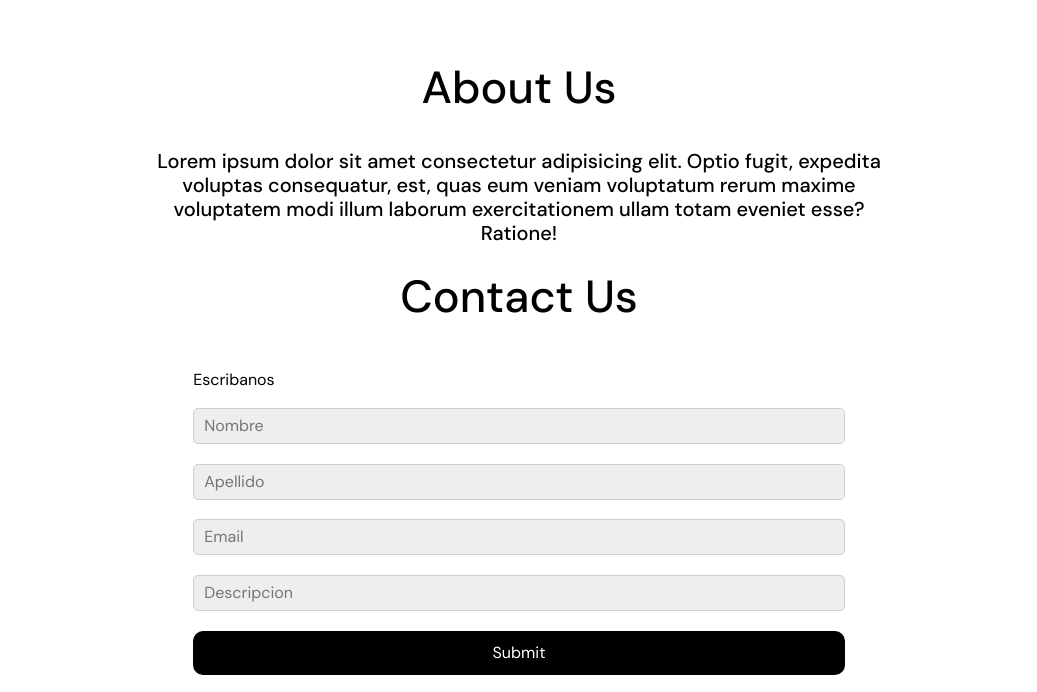
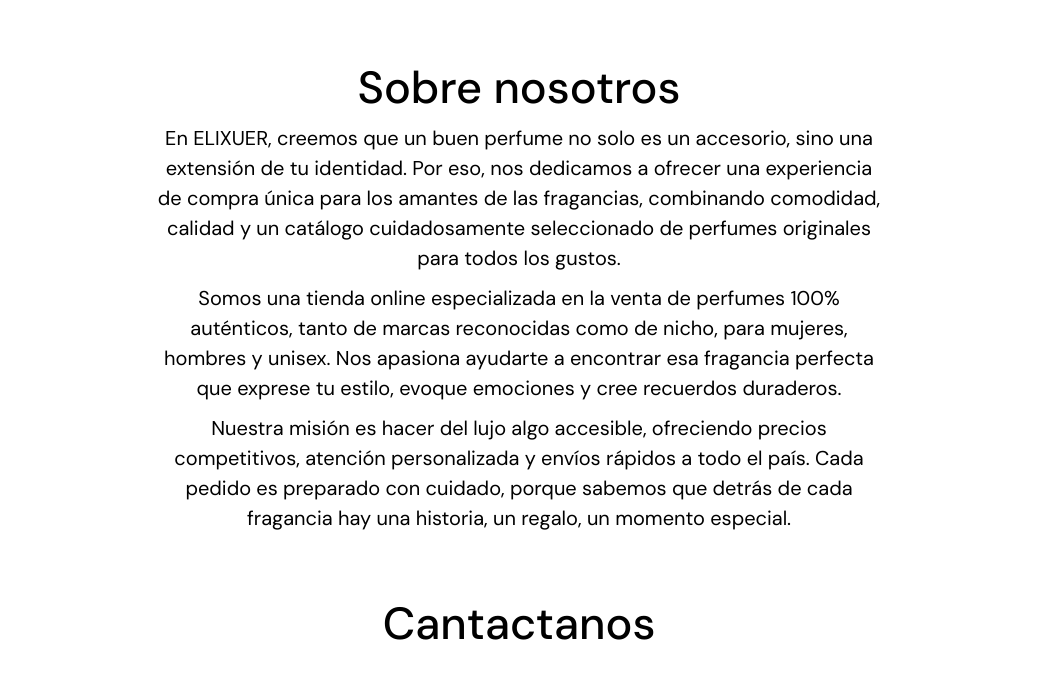
Before and after one commit to Recamm/ELIXUER, a plain HTML site: page aboutUs.html in a window 1280 px wide. Shown: the part 83-775 px from the top of the page, without its empty margins (121-1158 px from the left). Drawn offline with nearby package versions, Linux system fonts and the light colour scheme.

```diff
--- a/aboutUs.html
+++ b/aboutUs.html
@@ -42,29 +42,36 @@
     <main>
       <div class="main">
         <div class="About-us">
-          <h1 class="Titulo">About Us</h1>
-          <h4 class="Descripcion">Lorem ipsum dolor sit amet consectetur adipisicing elit. Optio fugit, expedita voluptas consequatur, est, quas eum veniam voluptatum rerum maxime voluptatem modi illum laborum exercitationem ullam totam eveniet esse? Ratione!</h4>
+          <div class="contenedorTitulo">
+            <h1 class="Titulo">Sobre nosotros</h1>
+          </div>
+          <div class="contenedorDescripcion">
+            <p class="Descripcion">
+              En ELIXUER, creemos que un buen perfume no solo es un accesorio, sino una extensión de tu identidad. Por eso, nos dedicamos a ofrecer una experiencia de compra única para los amantes de las fragancias, combinando comodidad, calidad y un catálogo cuidadosamente seleccionado de perfumes originales para todos los gustos.
+            </p>
+            <p class="Descripcion">
+              Somos una tienda online especializada en la venta de perfumes 100% auténticos, tanto de marcas reconocidas como de nicho, para mujeres, hombres y unisex. Nos apasiona ayudarte a encontrar esa fragancia perfecta que exprese tu estilo, evoque emociones y cree recuerdos duraderos.
+            </p>
+            <p class="Descripcion">
+  Nuestra misión es hacer del lujo algo accesible, ofreciendo precios competitivos, atención personalizada y envíos rápidos a todo el país. Cada pedido es preparado con cuidado, porque sabemos que detrás de cada fragancia hay una historia, un regalo, un momento especial.
+            </p>
+          </div>
         </div>
+
         <div class="Contact-us">
-          <h1 class="Titulo">Contact Us</h1>
-          <form action="">
+          <h1 class="Titulo">Cantactanos</h1>
+          <form action="/contacto" method="post">
             <div class="Datos">
               <p class="mensaje">Escribanos</p>
-              <label>
-                <input class="input" type="text" placeholder="Nombre" required="">
-                <input class="input" type="text" placeholder="Apellido" required="">
-              </label>
-              <label>
-                <input class="input" type="email" placeholder="Email" required="">
-              </label>
-              <label>
-                <input class="input" type="text" placeholder="Descripcion" required="">
-              </label>
-
+                <input class="input" type="text" name="nombre" placeholder="Nombre" required="">
+                <input class="input" type="text" name="apellido" placeholder="Apellido" required="">
+                <input class="input" type="email" name="email" placeholder="Email" required="">
+                <input class="input" type="text" name="mensaje" placeholder="Descripcion" required="">
                 <button class="submit">Submit</button>
             </div>
           </form>
         </div>
+
       </div>
     </main>
 
--- a/css/aboutUsStyle.css
+++ b/css/aboutUsStyle.css
@@ -13,6 +13,7 @@
     display: flex;
     flex-direction: column;
     align-items: center;
+    padding-bottom: 5%;
 }
 .About-us .Titulo{
     font-family: var(--web-font-family);
@@ -21,13 +22,20 @@
 .About-us .Descripcion{
     font-family: var(--web-font-family);
     font-size: var(--text-medium);
+    font-weight: var(--text-weight);
     text-align: center;
     margin: 0 calc(var(--margin-web) + 10vw);
-    padding-bottom: 2%;
     /* border-bottom: 1px solid black; */
     /* border-top: 1px solid black; */
-    padding-top: 2%;
+    /* padding-top: 2%;  */
 }
+
+.About-us .contenedorDescripcion {
+    display: flex;
+    flex-direction: column;
+    gap: 10px;
+}
+
 .Contact-us{
     display: flex;
     flex-direction: column;
--- a/nodejs/package.json
+++ b/nodejs/package.json
@@ -14,5 +14,8 @@
   "keywords": [],
   "author": "",
   "license": "ISC",
-  "description": ""
+  "description": "",
+  "devDependencies": {
+    "nodemon": "^3.1.10"
+  }
 }
```
Also changed, not shown: nodejs/app.js (+25 -19 lines), nodejs/module/contacto.js (added, +23 -0 lines), nodejs/module/api/descuentos.js (added), nodejs/module/api/marcas.js (added), nodejs/module/api/producto.js (added), nodejs/module/api/productos.js (added), 1 other file.
